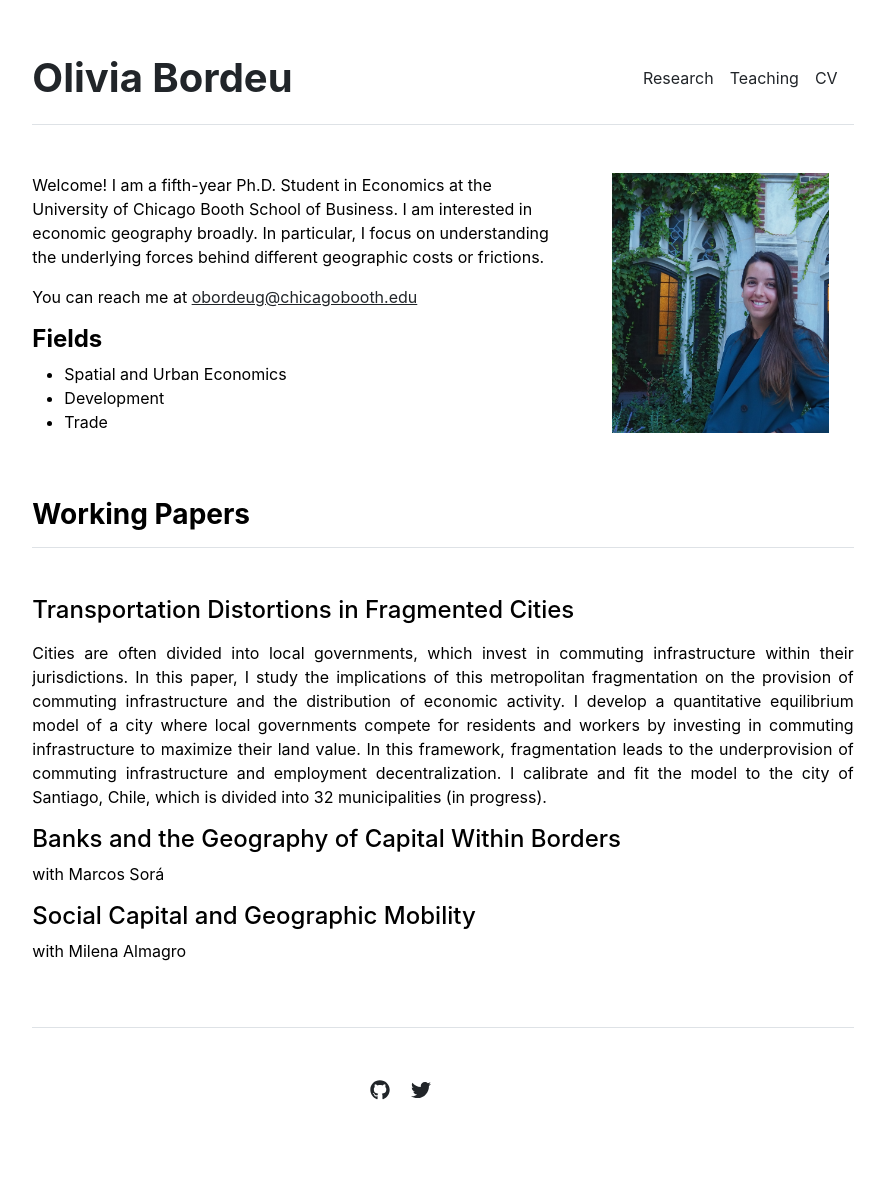
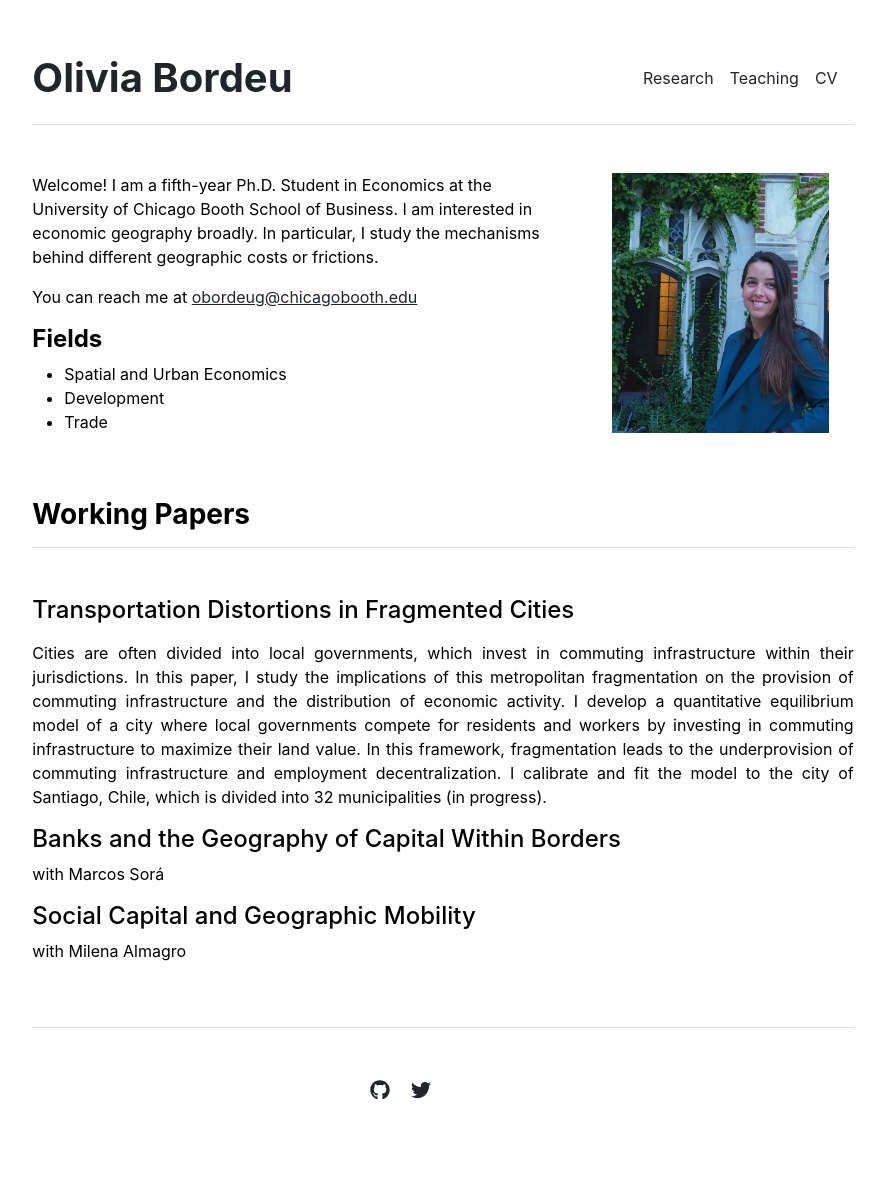
Before and after one commit to obordeu/obordeu.github.io, a Jekyll site: the page built from index.md, in a window 1280 px wide. Shown: the whole page, without its empty margins (197-1082 px from the left). Built offline with Jekyll 4.4.1, drawn with Linux system fonts in a browser that asks for light colours.

Commit message:
update my short description

```diff
--- a/index.md
+++ b/index.md
@@ -3,7 +3,7 @@ layout: home
 title: "Home"
 ---
 
-Welcome! I am a fifth-year Ph.D. Student in Economics at the University of Chicago Booth School of Business. I am interested in economic geography broadly. In particular, I focus on understanding the underlying forces behind different geographic costs or frictions.
+Welcome! I am a fifth-year Ph.D. Student in Economics at the University of Chicago Booth School of Business. I am interested in economic geography broadly. In particular, I study the mechanisms behind different geographic costs or frictions.
 
 You can reach me at [obordeug@chicagobooth.edu](mailto:obordeug@chicagobooth.edu)
 
```
